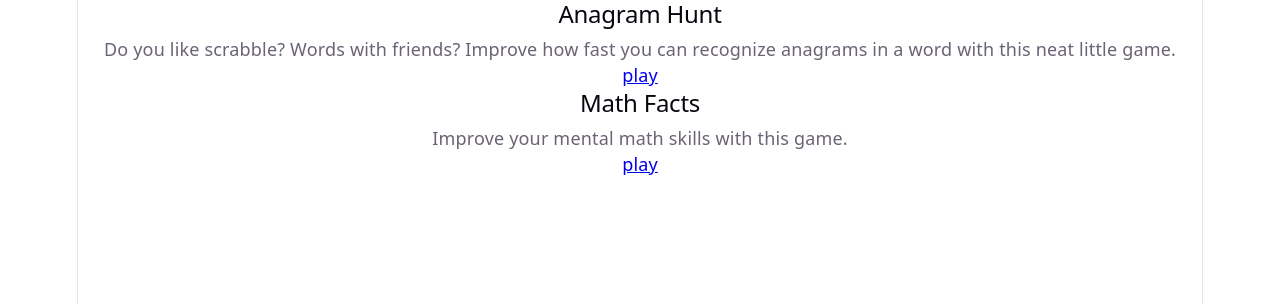
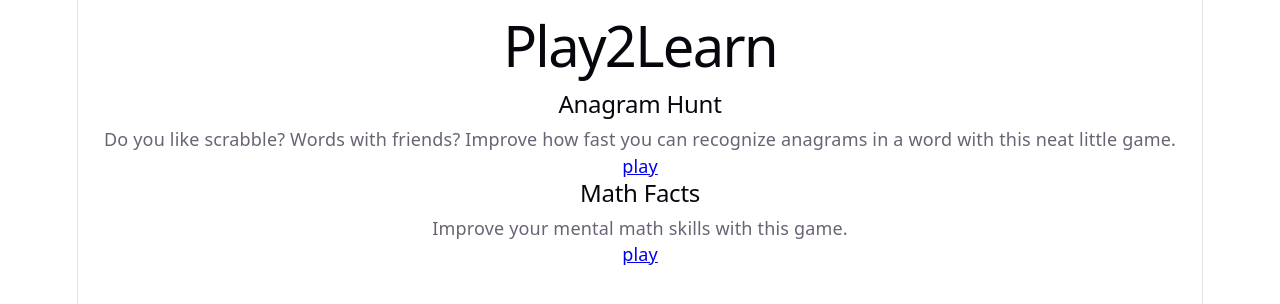
Before and after one commit to ryanstokes21/play2learn-react-practice, a React (Vite) app: page / in a window 1280 px wide. Shown: the top 304 px of the page. Built offline with nearby package versions, Linux system fonts and the light colour scheme.

Commit message:
add header to Start Screen

```diff
--- a/src/components/StartScreen.jsx
+++ b/src/components/StartScreen.jsx
@@ -3,6 +3,9 @@ import { Link } from 'react-router-dom';
 function StartScreen() {
   return (
     <main>
+      <h1>
+        Play<span>2</span>Learn
+      </h1>
       <div className="card">
         <h2>Anagram Hunt</h2>
         <p>
```
